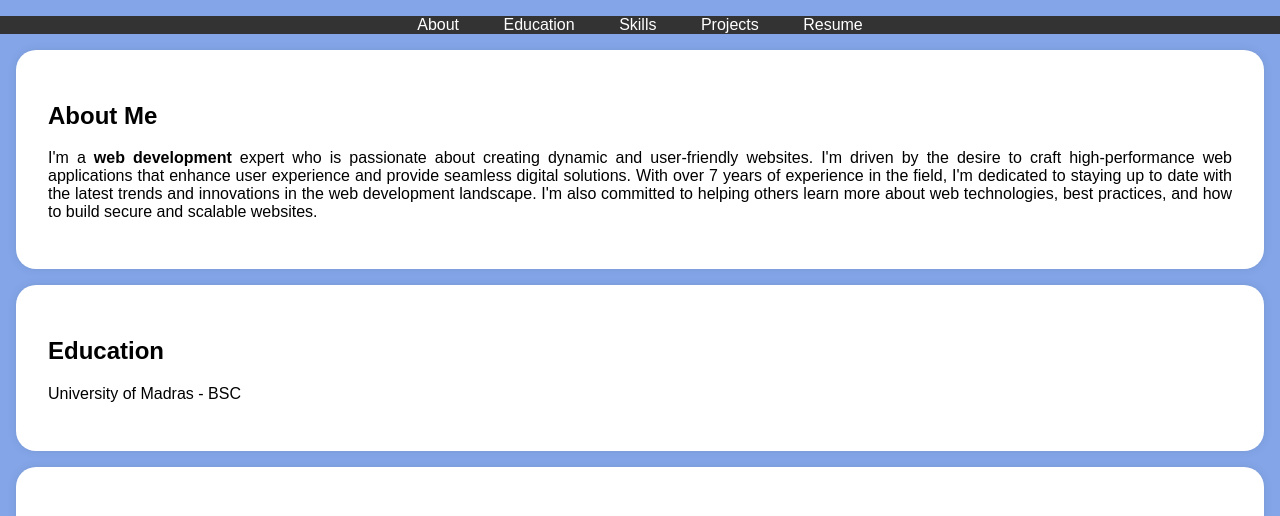
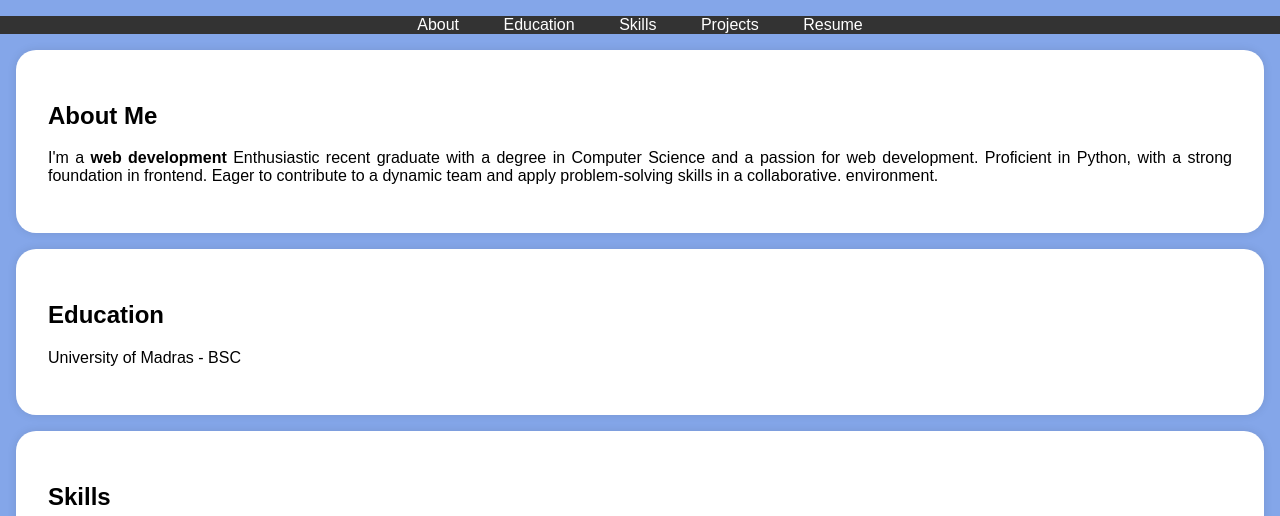
Before and after one commit to RagulS22/digital-portfolio, a plain HTML site: page index.html in a window 1280 px wide. Shown: the part 197-713 px from the top of the page. Drawn offline with Linux system fonts and the light colour scheme.

Commit message:
Update index.html

```diff
--- a/index.html
+++ b/index.html
@@ -115,12 +115,10 @@
     <section id="about">
         <div class="section-content">
             <h2>About Me</h2>
-            <p>I'm a <b>web development</b> expert who is passionate about creating dynamic and user-friendly websites.
-                I'm driven by the desire to craft high-performance web applications that enhance user experience and provide
-                 seamless digital solutions. With over 7 years of experience in the field, I'm dedicated to staying up to date
-                 with the latest trends and innovations in the
-                 web development landscape. I'm also committed to helping others learn more about web technologies,
-                 best practices, and how to build secure and scalable websites.</p>
+            <p>I'm a <b>web development</b> Enthusiastic recent graduate with a degree in Computer Science and a
+passion for web development. Proficient in Python, with a strong
+foundation in frontend. Eager to contribute to a dynamic team and apply
+problem-solving skills in a collaborative. environment.</p>
 
         </div>
     </section>
@@ -169,7 +167,7 @@
         <div class="section-content">
             <center>
             <h2>Resume</h2>
-            <a href="file.pdf" target="_blank" class="download-button">Download CV</a>
+            <a href="RAGUL CV .pdf" target="_blank" class="download-button">Download CV</a>
         </center>
         </div>
 
```
